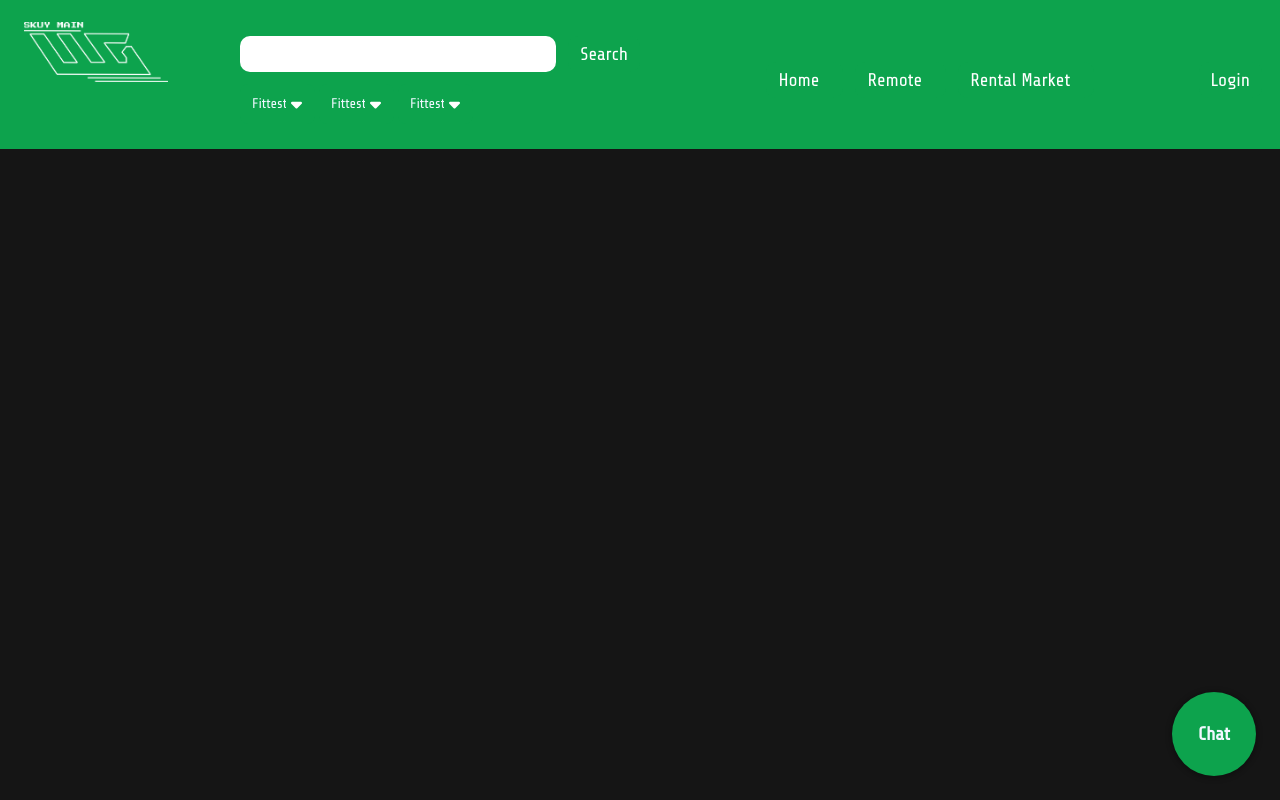
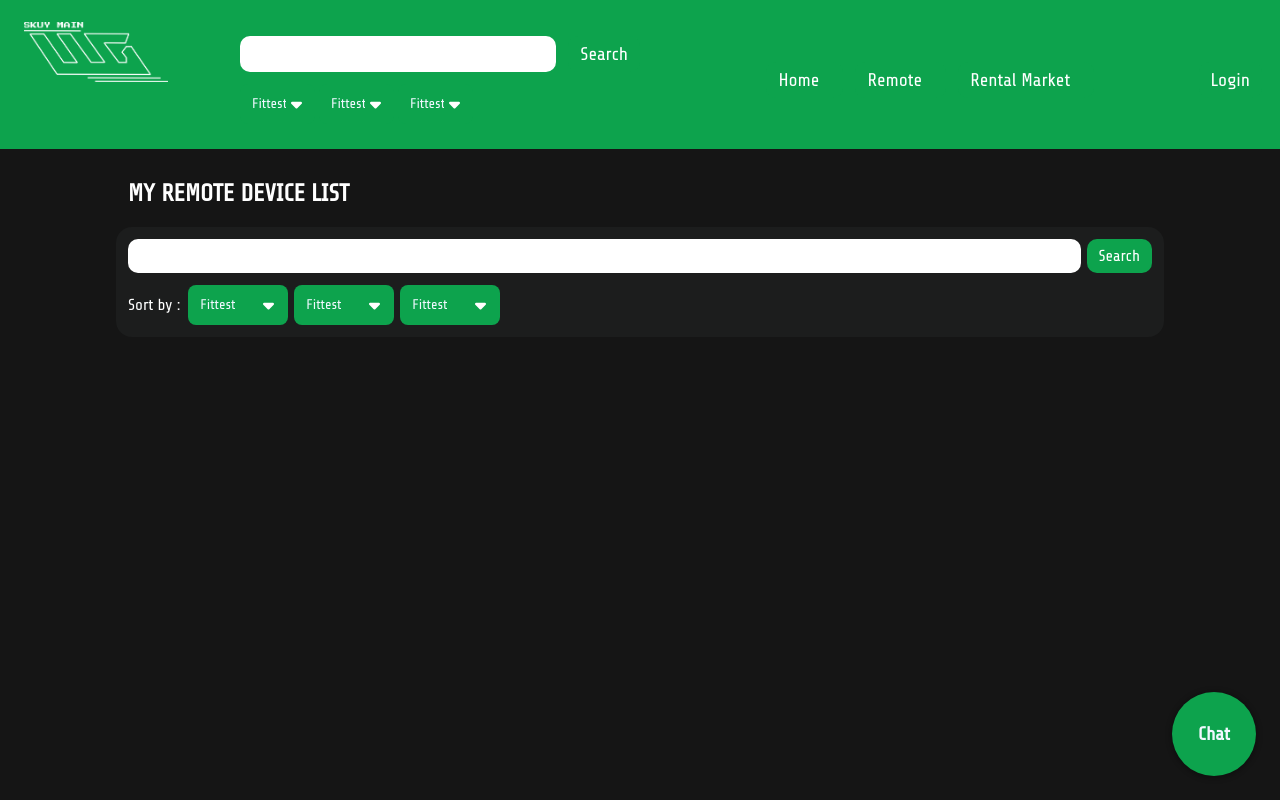
Before and after one commit to fakhripraya/wg-mothership, a React (Create React App) app: page /rdp in a window 1280 px wide. Shown: the top 800 px of the page. Built offline with nearby package versions, Linux system fonts and the light colour scheme.

Commit message:
create remote page

```diff
--- a/src/components/Accordion/index.js
+++ b/src/components/Accordion/index.js
@@ -26,7 +26,7 @@ export default function Accordion(props) {
         <div className="accordion-wrapper">
             <button onClick={() => handleAccordionClick()} className="accordion-button">
                 <h3 className="accordion-title light-color">{props.title}</h3>
-                <span class="accordion-button-label-after" ref={iconRef} />
+                <span className="accordion-button-label-after" ref={iconRef} />
             </button>
             <div ref={listRef} className="accordion-lists-container">
                 {
--- a/src/pages/Remote/index.js
+++ b/src/pages/Remote/index.js
@@ -1,11 +1,34 @@
 import React from 'react'
+import Button from '../../components/Button';
+import Dropdown from '../../components/Dropdown';
+import TextInput from '../../components/TextInput';
 import './style.scss';
 
 export default function Remote() {
+
+    // COMPONENTS SPECIFIC //
+
     return (
         <div className="remote-container">
             <div className="remote-wrapper">
-                <div className="remote-header"></div>
+                <div className="remote-title">
+                    <h2>MY REMOTE DEVICE LIST</h2>
+                </div>
+                <div className="remote-header dark-bg-color">
+                    <div className="remote-searchbar-container">
+                        <div className="remote-searchbar-wrapper">
+                            <TextInput/>
+                            <Button>Search</Button>
+                        </div>
+                    </div>
+                    <div className="remote-tools-container">
+                        <div className="remote-tools-wrapper">
+                            <Dropdown style={{ width: "100px", maxWidth: "100px" }} showTitle={true} toggle={true} values={["Fittest", "Jancokest"]} />
+                            <Dropdown style={{ width: "100px", maxWidth: "100px" }} showTitle={false} toggle={true} values={["Fittest", "Jancokest"]} />
+                            <Dropdown style={{ width: "100px", maxWidth: "100px" }} showTitle={false} toggle={true} values={["Fittest", "Jancokest"]} />
+                        </div>
+                    </div>
+                </div>
             </div>
         </div>
     )
--- a/src/pages/Remote/style.scss
+++ b/src/pages/Remote/style.scss
@@ -21,3 +21,41 @@
         width: 80vw;
     }
 }
+
+.remote-title{
+    display: flex;
+    flex-direction: row;
+    width: 100%;
+    justify-content: flex-start;
+}
+
+.remote-header{
+    width: 100%;
+    display: flex;
+    flex-direction: column;
+    gap: 12px;
+    flex-wrap: wrap;
+    height: auto;
+    padding: 12px;
+    border-radius: 1em;
+}
+
+.remote-searchbar-container{
+    flex: 0 0 100%;
+}
+
+.remote-searchbar-wrapper{
+    display: flex;
+    flex-direction: row;
+    gap: 6px;
+}
+
+.remote-tools-container{
+    flex: 0 0 100%;
+}
+
+.remote-tools-wrapper{
+    display: flex;
+    flex-direction: row;
+    gap: 6px;
+}
```
